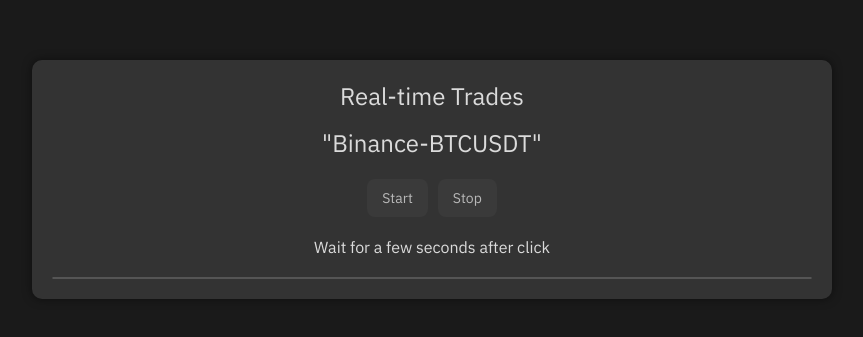
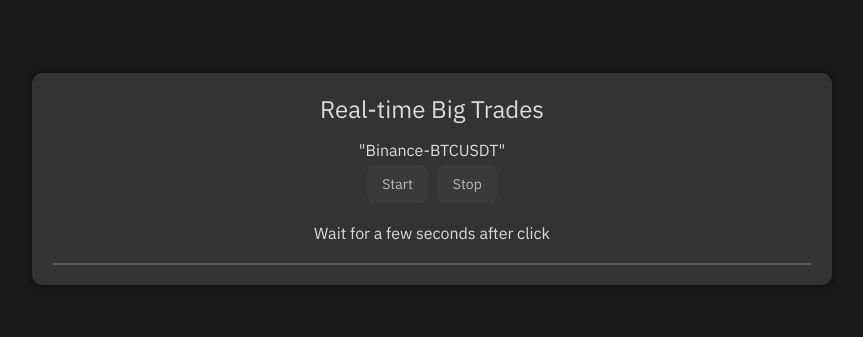
Before and after one commit to nitecity/heatmap, a website: page index.html in a window 1280 px wide. Shown: the part 221-558 px from the top of the page, without its empty margins (208-1071 px from the left). Drawn offline with Linux system fonts and the light colour scheme.

Commit message:
minor changes

```diff
--- a/index.html
+++ b/index.html
@@ -3,7 +3,7 @@
     <head>
         <meta charset="UTF-8">
         <meta name="viewport" content="width=device-width, initial-scale=1.0">
-        <title>Heatmap</title>
+        <title>Big Trades</title>
         <link rel="preconnect" href="https://fonts.googleapis.com">
         <link rel="preconnect" href="https://fonts.gstatic.com" crossorigin>
         <link href="https://fonts.googleapis.com/css2?family=IBM+Plex+Sans:ital,wght@0,100..700;1,100..700&display=swap" rel="stylesheet">
@@ -11,8 +11,8 @@
     </head>
     <body>
         <div class="main">
-            <h2>Real-time Trades</h2>
-            <h2>"Binance-BTCUSDT"</h2>
+            <h2>Real-time Big Trades</h2>
+            <p>"Binance-BTCUSDT"</p>
             <div class="button-controls">
                 <button id="aggStartButton" class="buttons">Start</button>
                 <button id="aggStopButton" class="buttons">Stop</button>
```
